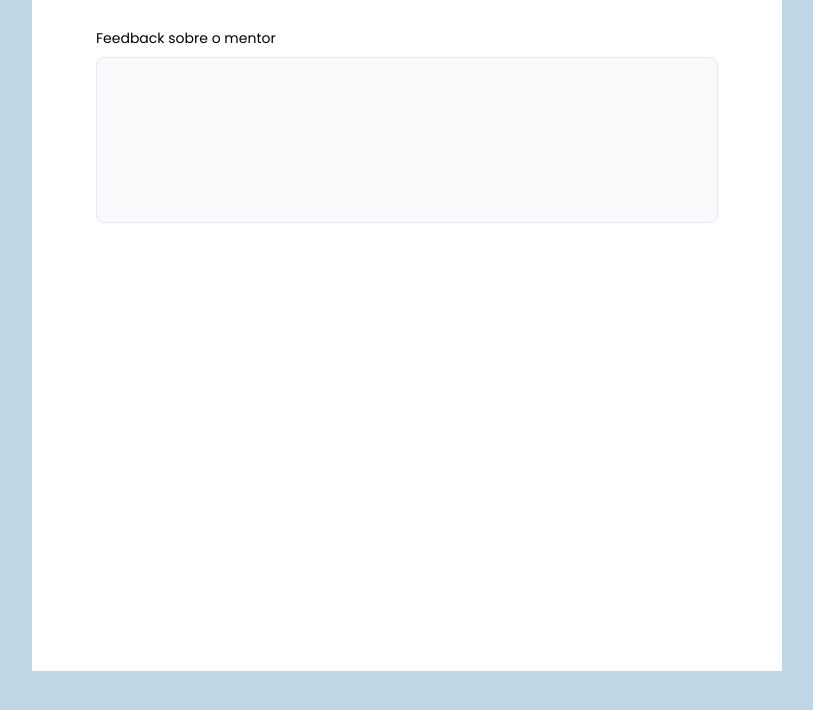
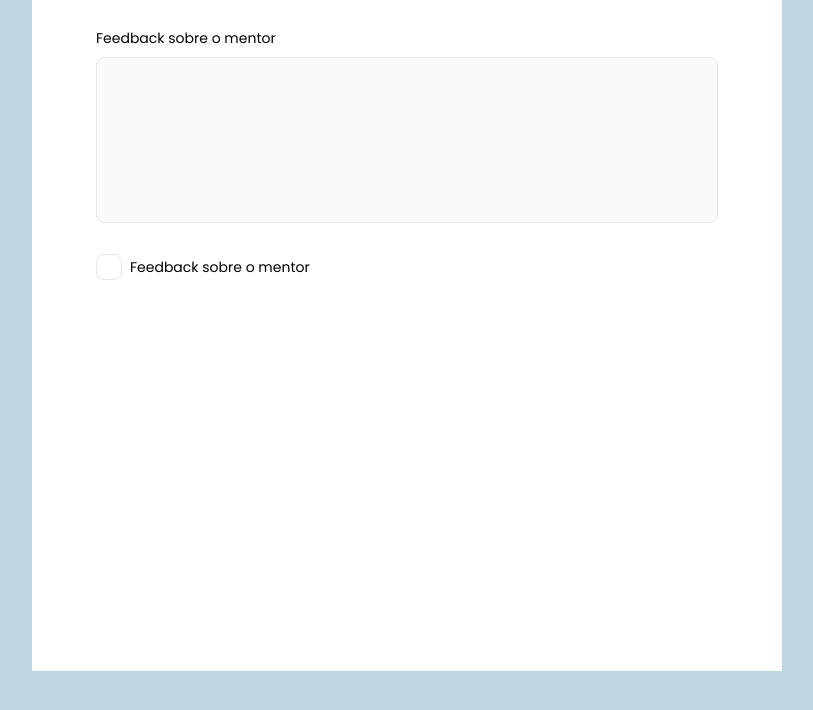
Before and after one commit to goncalvesbruno/Rocketseat, a plain HTML site: page Explorer/Stage3/Projeto1_Form/index.html in a window 1280 px wide. Shown: the part 853-1563 px from the top of the page, without its empty margins (233-1046 px from the left). Drawn offline with Linux system fonts and the light colour scheme.

Commit message:
Aula checkbox

```diff
--- a/Explorer/Stage3/Projeto1_Form/index.html
+++ b/Explorer/Stage3/Projeto1_Form/index.html
@@ -68,6 +68,14 @@
                     <textarea type="text" id=" feedback"></textarea>
                 </div>
 
+                <div class="checkbox-wrapper">
+
+                    <input type="checkbox" id="check">
+                    <label for="check">Feedback sobre o mentor</label>
+
+
+                </div>
+
             </div>
         </fieldset>
     </form>
--- a/Explorer/Stage3/Projeto1_Form/style.css
+++ b/Explorer/Stage3/Projeto1_Form/style.css
@@ -183,3 +183,42 @@ fieldset legend {
   resize: none;
 
 }
+
+.checkbox-wrapper{
+  display: flex;
+  position: relative;
+  gap: 8px;
+}
+.checkbox-wrapper label {
+  display: flex;
+  gap: 8px;
+  align-items: center;
+}
+
+.checkbox-wrapper input {
+  display: none;
+  opacity: 0;
+  top: 0;
+  left: 0;
+
+}
+
+.checkbox-wrapper label::before {
+  content: '';
+  width: 24px;
+  height: 24px;
+  display: block;
+
+  border: 1px solid #E6E6F0;
+  border-radius: 8px;
+}
+/*
+.checkbox-input:hover + label::before {
+  background-color: #293241;
+  display: block;
+}
+*/
+.checkbox-wrapper input:checked + label::before {
+  background: url(/images/Checkbox.svg);
+
+}
```
Also changed, not shown: Explorer/Stage3/Projeto1_Form/images/Checkbox.svg (added), Explorer/Stage3/Projeto1_Form/images/check.png (added).
